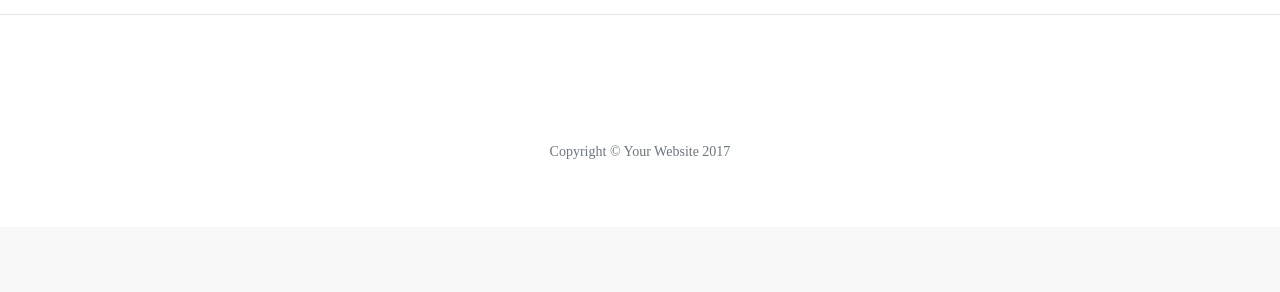
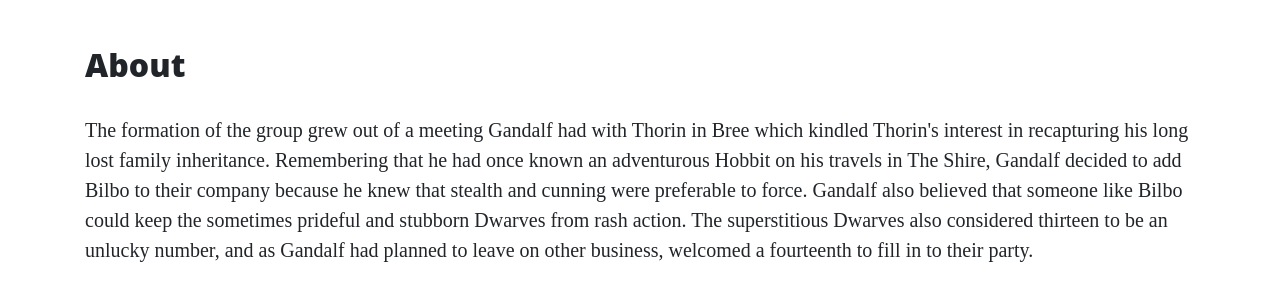
Before and after one commit to jayab2010/thorin, a Flask app: page /about in a window 1280 px wide. Shown: the part 632-924 px from the top of the page. Before the commit the page ends 791 px from the top, so only its background shows below. Run offline with Flask 2, Linux system fonts and the light colour scheme; some libraries are stand-ins or nearby versions.

Commit message:
updated about.html page

```diff
--- a/run.py
+++ b/run.py
@@ -11,17 +11,17 @@ def index():
 
 @app.route('/about')
 def about():
-    return render_template("about.html")
+    return render_template("about.html", page_title ="About")
 
 
 @app.route('/contact')
 def contact():
-    return render_template("contact.html")
+    return render_template("contact.html", page_title ="Contact")
 
 
 @app.route('/careers')
 def careers():
-    return render_template("careers.html")
+    return render_template("careers.html", page_title ="Careers")
 
 if __name__ == '__main__':
     app.run(host=os.environ.get('IP'),
--- /dev/null
+++ b/static/css/style.css
@@ -0,0 +1,3 @@
+.col-md-5 img {
+    width: 100%;
+}
--- a/templates/about.html
+++ b/templates/about.html
@@ -1,3 +1,29 @@
 {% extends 'base.html' %} {% block content %}
-<h1>about Page</h1>
+<h2>{{ page_title }}</h2>
+
+<p>The formation of the group grew out of a meeting Gandalf had with Thorin in Bree which kindled Thorin's interest in recapturing his long lost family inheritance. Remembering that he had once known an adventurous Hobbit on his travels in The Shire, Gandalf
+    decided to add Bilbo to their company because he knew that stealth and cunning were preferable to force. Gandalf also believed that someone like Bilbo could keep the sometimes prideful and stubborn Dwarves from rash action. The superstitious Dwarves
+    also considered thirteen to be an unlucky number, and as Gandalf had planned to leave on other business, welcomed a fourteenth to fill in to their party.</p>
+
+<div class="row featurette">
+    <div class="col-md-7">
+        <h3>Thorin Oakenshield</h3>
+        <p>Thorin II, also called the Oakenshield, King under the Mountain or the Mountain King, was the son of Thráin II, the older brother of Frerin and Dís, the grandson of King Thrór and the uncle of Fíli and Kíli. Thorin was best known for his deeds
+            as leader of a company that infiltrated the lost Kingdom under the Mountain to take it back from Smaug and for leading an alliance of Men, Dwarves, and Elves in the Battle of the Five Armies.</p>
+    </div>
+    <div class="col-md-5">
+        <img class="featurette-image img-responsive" src="http://www.panhistoria.com/Stacks/Novels/characterimages/T27293.jpg" style="width:100%;" alt="Generic placeholder image">
+    </div>
+</div>
+<hr class="featurette-divider">
+<div class="row featurette">
+    <div class="col-md-5">
+        <img class="featurette-image img-responsive" src="http://www.filmofilia.com/wp-content/uploads/2011/07/hobbit_0.jpg" style="width:100%;" alt="Generic placeholder image">
+    </div>
+    <div class="col-md-7">
+        <h3 class="featurette-heading">Kili &amp; Fili</h3>
+        <p class="lead">Fíli and Kíli were the two most active dwarves of Thorin's company, and apart from Balin, and possibly Bombur, they appeared more frequently as "individual" characters in Tolkien's novel than the rest of Thorin's companions, who were most often
+            named only in "group" references to the entire company.</p>
+    </div>
+</div>
 {% endblock %}
--- a/templates/base.html
+++ b/templates/base.html
@@ -5,13 +5,14 @@
 
     <link href="{{ url_for('static', filename='vendor/bootstrap/css/bootstrap.min.css') }}" rel="stylesheet">
     <link rel="stylesheet" href="{{ url_for('static', filename='css/clean-blog.min.css') }}" type="text/css" />
+    <link rel="stylesheet" href="{{ url_for('static', filename='css/styles.css') }}" type="text/css" />
 </head>
 
 <body>
     <!-- Navigation -->
     <nav class="navbar navbar-expand-lg navbar-light fixed-top" id="mainNav">
         <div class="container">
-            <a class="navbar-brand" href="index.html">Start Bootstrap</a>
+            <a class="navbar-brand" href="{{ url_for('index') }}">Thorin &amp; Company</a>
             <button class="navbar-toggler navbar-toggler-right" type="button" data-toggle="collapse" data-target="#navbarResponsive" aria-controls="navbarResponsive" aria-expanded="false" aria-label="Toggle navigation">
           Menu
           <i class="fa fa-bars"></i>
@@ -36,14 +37,14 @@
     </nav>
 
     <!-- Page Header -->
-    <header class="masthead" style="background-image: url({{ url_for('static', filename='img/home-bg.jpg') }})">
+   <header class="masthead" style="background-image: url('https://pre00.deviantart.net/9ae0/th/pre/f/2013/275/8/f/the_hobbit__thorin_and_company_by_art_calavera-d5nay7b.png')">
         <div class="overlay"></div>
         <div class="container">
             <div class="row">
                 <div class="col-lg-8 col-md-10 mx-auto">
                     <div class="site-heading">
-                        <h1>Clean Blog</h1>
-                        <span class="subheading">A Blog Theme by Start Bootstrap</span>
+                        <h1>Thorin &amp; Company</h1>
+                        <span class="subheading">Thorin and his company of dwarves</span>
                     </div>
                 </div>
             </div>
--- a/templates/careers.html
+++ b/templates/careers.html
@@ -1,3 +1,3 @@
 {% extends 'base.html' %} {% block content %}
-<h1>Careers Page</h1>
+<h2>{{ page_title }}</h2>
 {% endblock %}
--- a/templates/contact.html
+++ b/templates/contact.html
@@ -1,3 +1,3 @@
 {% extends 'base.html' %} {% block content %}
-<h1>contact Page</h1>
+<h2>{{ page_title }}</h2>
 {% endblock %}
```
Also changed, not shown: templates/index.html (+58 -1 lines).
